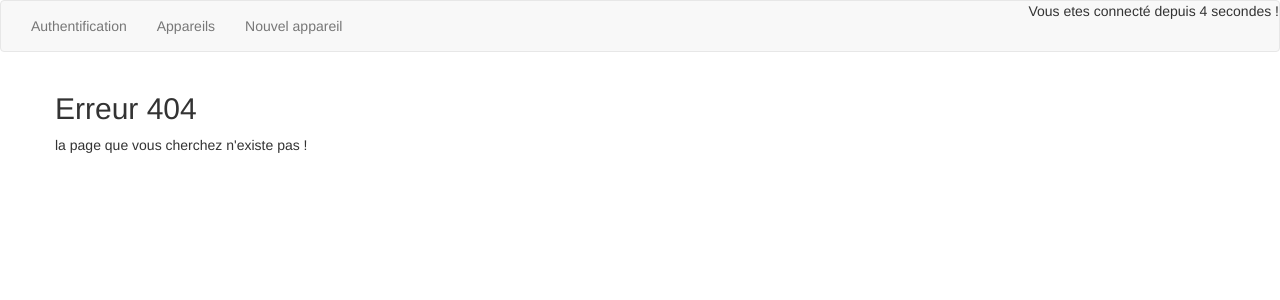
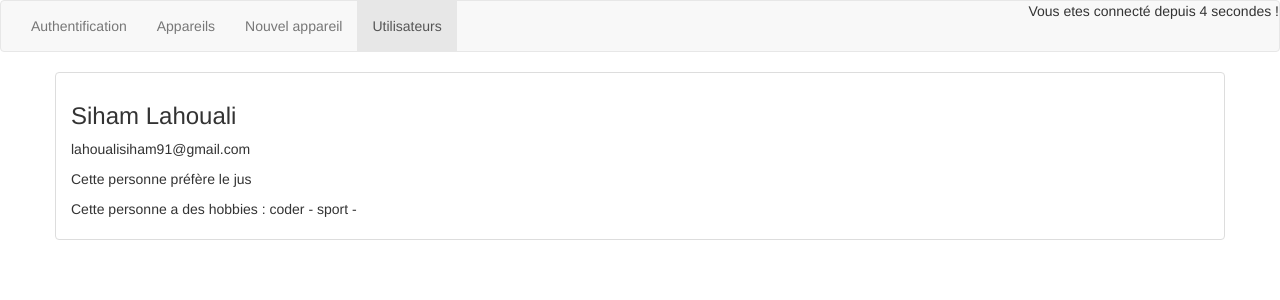
Before and after one commit to GitPersSiham/app-angular, an Angular app: page /users in a window 1280 px wide. Before the commit this address led to /not-found. Shown: the top 300 px of the page. Built offline with nearby package versions, Linux system fonts and the light colour scheme.

Commit message:
creation d'un model-userService-component-la route-ajout reactiveFormsModule

```diff
--- a/src/app/app.component.html
+++ b/src/app/app.component.html
@@ -4,6 +4,7 @@
     <li routerLinkActive="active"><a routerLink="auth">Authentification</a></li>
     <li routerLinkActive="active"><a routerLink="appareils">Appareils</a></li>
     <li routerLinkActive="active"><a routerLink="edit">Nouvel appareil</a></li>
+    <li routerLinkActive="active"><a routerLink="users">Utilisateurs</a></li>
   </ul>
   <div class="navbar-right">
     <p>Vous etes connecté depuis {{ secondes }} secondes !</p>
--- /dev/null
+++ b/src/app/services/user.service.ts
@@ -0,0 +1,32 @@
+import { Subject } from 'rxjs';
+import {User} from "../models/User.models";
+
+
+export class UserService {
+
+private users: User[] = [
+ {
+    firstName: 'Siham' ,
+    lastName: 'Lahouali',
+    email: 'lahoualisiham91@gmail.com',
+    drinkPreference: 'jus',
+    hobbies: [
+        'coder',
+        'sport'
+    ]
+ }
+
+];
+userSubject = new Subject<User[]>();
+
+emiteUsers() {
+
+this.userSubject.next(this.users.slice());
+
+}
+
+addUser(user:User) {
+this.users.push(user);
+this.emiteUsers();
+}
+}
--- /dev/null
+++ b/src/app/user-list/user-list.component.html
@@ -0,0 +1,14 @@
+<ul class="list-group">
+<li class="list-group-item" *ngFor="let user of users">
+<h3> {{ user.firstName}} {{ user.lastName}}</h3>
+<p> {{ user.email}}</p>
+<p>Cette personne préfère le {{ user.drinkPreference}}</p>
+<p *ngIf="user.hobbies && user.hobbies.length > 0">
+    Cette personne a des hobbies :
+    <span *ngFor="let hobby of user.hobbies">{{ hobby }} - </span>
+</p>
+
+</li>
+
+
+</ul>
--- /dev/null
+++ b/src/app/user-list/user-list.component.ts
@@ -0,0 +1,30 @@
+import { Component, OnDestroy, OnInit } from '@angular/core';
+import { Subscription } from 'rxjs';
+import {User} from '../models/User.models';
+import { UserService } from '../services/user.service';
+
+@Component({
+  selector: 'app-user-list',
+  templateUrl: './user-list.component.html',
+  styleUrls: ['./user-list.component.css']
+})
+export class UserListComponent implements OnInit, OnDestroy {
+  users: User[];
+  userSubscription: Subscription;
+
+  constructor(private userService: UserService) { }
+
+  ngOnInit(): void {
+    this.userSubscription = this.userService.userSubject.subscribe(
+      (users: User[]) => {
+      this.users= users;
+
+      }
+    );
+    this.userService.emiteUsers();
+  }
+ngOnDestroy(){
+this.userSubscription.unsubscribe();
+
+}
+}
```
Also changed, not shown: src/app/app.module.ts (+7 -2 lines), src/app/models/User.models.ts (added, +15 -0 lines), src/app/user-list/user-list.component.css (added), 1 other file (tests, documents, lock files or other folders).
